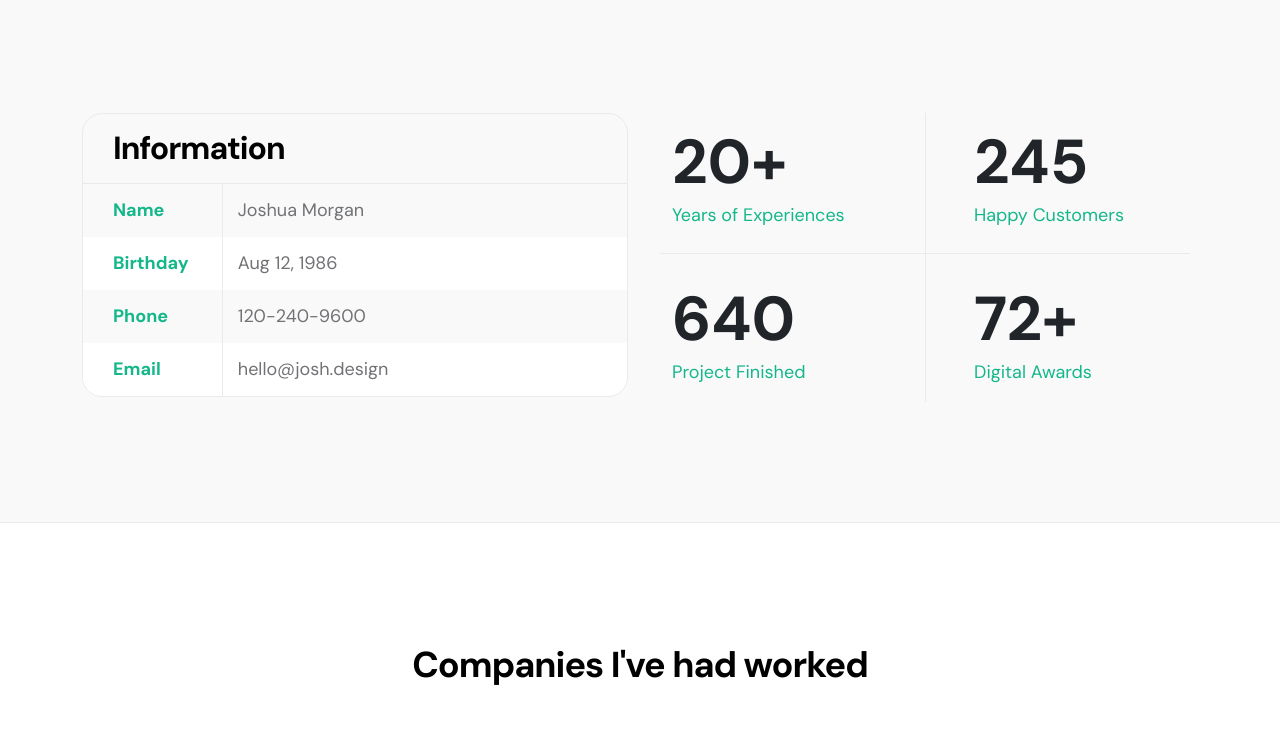
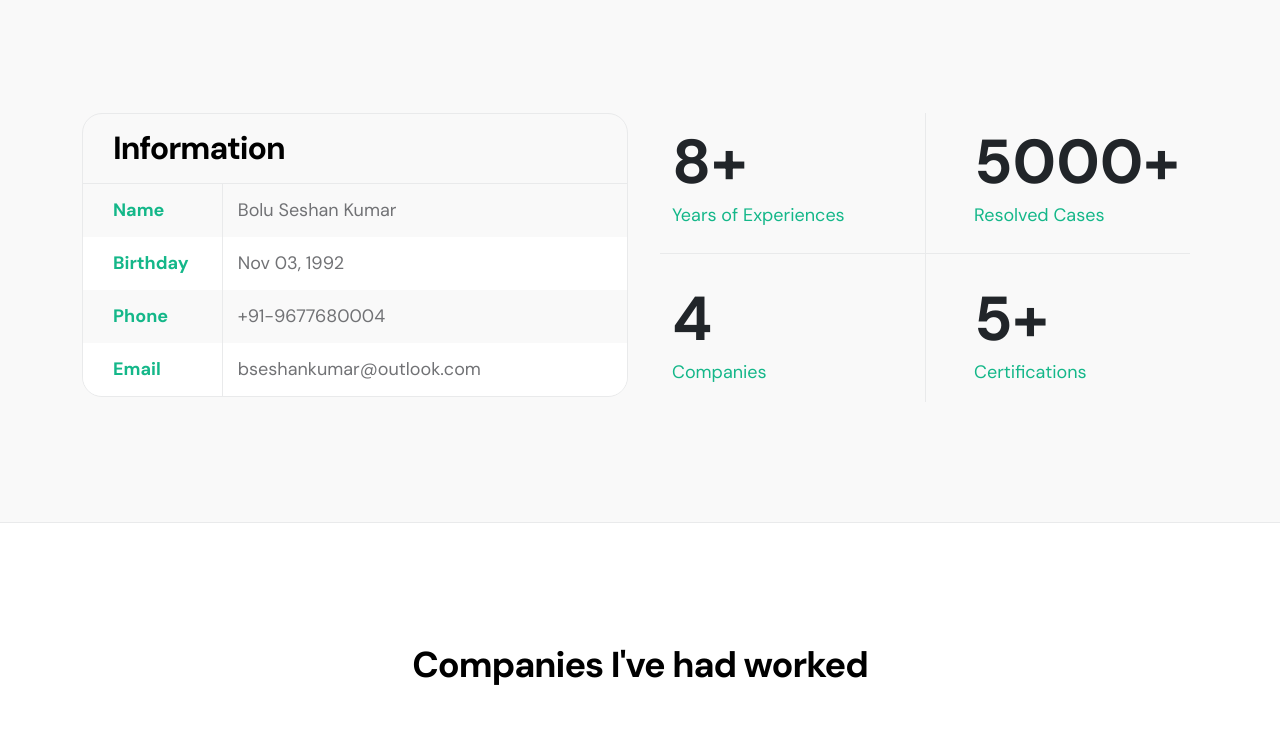
Before and after one commit to seshan92/seshan92.github.io, a plain HTML site: page index.html in a window 1280 px wide. Shown: the part 1400-2131 px from the top of the page. Drawn offline with Linux system fonts and the light colour scheme.

Commit message:
Update index.html

```diff
--- a/index.html
+++ b/index.html
@@ -53,7 +53,7 @@ https://templatemo.com/tm-578-first-portfolio
                 <div class="d-flex align-items-center d-lg-none">
                     <i class="navbar-icon bi-telephone-plus me-3"></i>
                     <a class="custom-btn btn" href="#section_5">
-                        120-240-9600
+                        +91-9677680004
                     </a>
                 </div>
 
@@ -164,22 +164,22 @@ https://templatemo.com/tm-578-first-portfolio
                                 <div class="profile-body">
                                     <p>
                                         <span class="profile-small-title">Name</span>
-                                        <span>Joshua Morgan</span>
+                                        <span>Bolu Seshan Kumar</span>
                                     </p>
 
                                     <p>
                                         <span class="profile-small-title">Birthday</span>
-                                        <span>Aug 12, 1986</span>
+                                        <span>Nov 03, 1992</span>
                                     </p>
 
                                     <p>
                                         <span class="profile-small-title">Phone</span>
-                                         <span><a href="tel: 305-240-9671">120-240-9600</a></span>
+                                         <span><a href="tel: 305-240-9671">+91-9677680004</a></span>
                                     </p>
 
                                     <p>
                                         <span class="profile-small-title">Email</span>
-                                        <span><a href="mailto:hello@josh.design">hello@josh.design</a></span>
+                                        <span><a href="mailto:hello@josh.design">bseshankumar@outlook.com</a></span>
                                     </p>
                                 </div>
                             </div>
@@ -189,27 +189,27 @@ https://templatemo.com/tm-578-first-portfolio
                             <div class="about-thumb">
                                 <div class="row">
                                     <div class="col-lg-6 col-6 featured-border-bottom py-2">
-                                        <strong class="featured-numbers">20+</strong>
+                                        <strong class="featured-numbers">8+</strong>
 
                                         <p class="featured-text">Years of Experiences</p>
                                     </div>
 
                                     <div class="col-lg-6 col-6 featured-border-start featured-border-bottom ps-5 py-2">
-                                        <strong class="featured-numbers">245</strong>
+                                        <strong class="featured-numbers">5000+</strong>
 
-                                        <p class="featured-text">Happy Customers</p>
+                                        <p class="featured-text">Resolved Cases</p>
                                     </div>
 
                                     <div class="col-lg-6 col-6 pt-4">
-                                        <strong class="featured-numbers">640</strong>
+                                        <strong class="featured-numbers">4</strong>
 
-                                        <p class="featured-text">Project Finished</p>
+                                        <p class="featured-text">Companies</p>
                                     </div>
 
                                     <div class="col-lg-6 col-6 featured-border-start ps-5 pt-4">
-                                        <strong class="featured-numbers">72+</strong>
+                                        <strong class="featured-numbers">5+</strong>
 
-                                        <p class="featured-text">Digital Awards</p>
+                                        <p class="featured-text">Certifications</p>
                                     </div>
                                 </div>
                             </div>
@@ -466,14 +466,14 @@ https://templatemo.com/tm-578-first-portfolio
                                     <strong class="site-footer-title d-block mb-3">About</strong>
 
                                     <p class="mb-2">
-                                        Joshua is a professional web developer. Feel free to get in touch with me.
+                                        Seshan is a professional web developer. Feel free to get in touch with me.
                               </p>
 
                                     <strong class="site-footer-title d-block mt-4 mb-3">Email</strong>
 
                                     <p>
                                         <a href="mailto:hello@josh.design">
-                                            hello@josh.design
+                                            bseshankumar@outlook.com
                                         </a>
                                     </p>
 
@@ -481,7 +481,7 @@ https://templatemo.com/tm-578-first-portfolio
 
                                     <p class="mb-0">
                                         <a href="tel: 120-240-9600">
-                                            120-240-9600
+                                            +91-9677680004
                                         </a>
                                     </p>
                                 </div>
```
